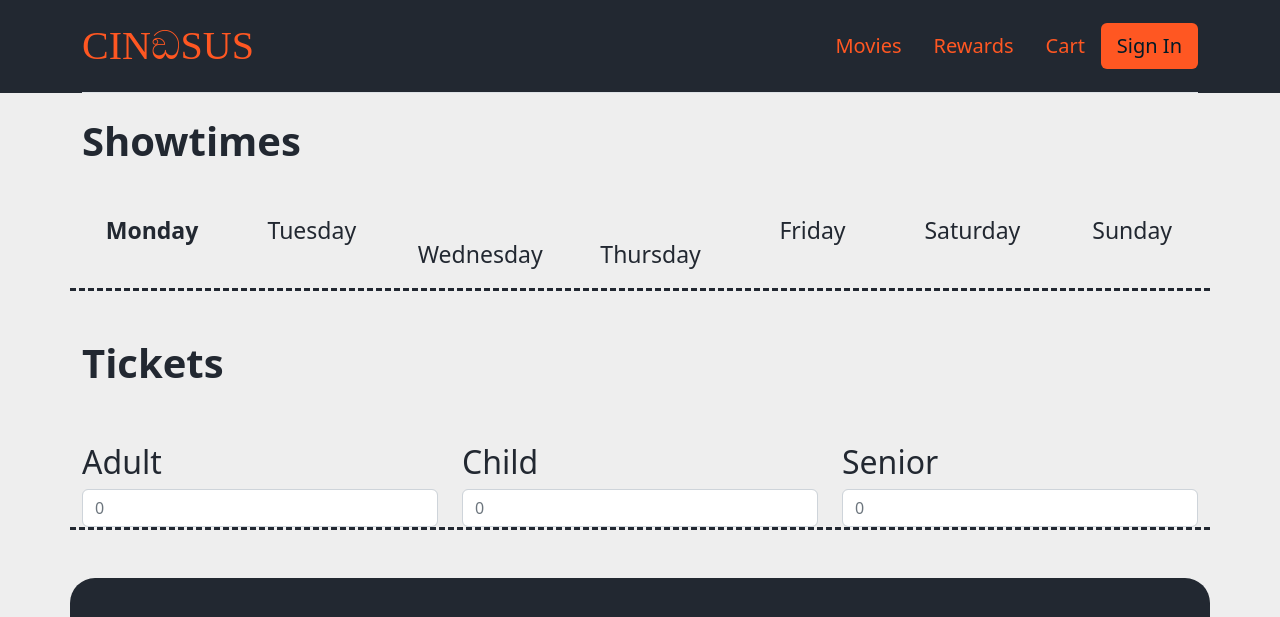
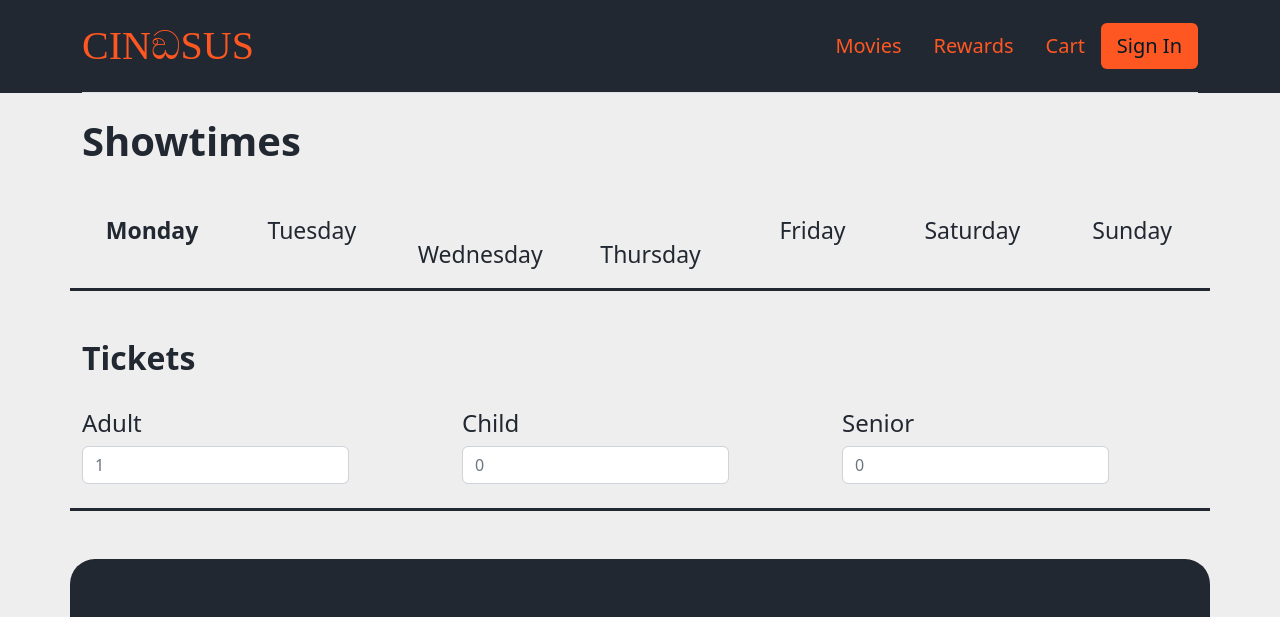
Before and after one commit to Roman363/CineSusWebsite, a website built with webpack: page dist/movieSelect.html in a window 1280 px wide. Shown: the top 617 px of the page. Built offline with nearby package versions, Linux system fonts and the light colour scheme; some packages are replaced by stand-ins of ours; no server answers.

Commit message:
Fixed design

```diff
--- a/dist/movieSelect.html
+++ b/dist/movieSelect.html
@@ -29,7 +29,7 @@
       </div>
     </div>
 
-    <div class="container" style="border-bottom: dashed; border-bottom-color:#222831;">
+    <div class="container" style="border-bottom: solid; border-bottom-color:#222831;">
       <h1 style="color: #222831; font-weight:bold;">Showtimes</h1></br>
       <div class="row">
         <div class="col-sm">
@@ -79,26 +79,24 @@
 
   </br></br>
 
-  <div class="container" style="border-bottom: dashed; border-bottom-color:#222831;">
-    <h1 style="color: #222831; font-weight:bold;">Tickets</h1></br></br>
-    <div class="row">
+  <div class="container" style="border-bottom: solid; border-bottom-color:#222831;">
+    <h2 style="color: #222831; font-weight:bold;">Tickets</h2></br>
+    <div class="row mb-4">
+      <div class="col-sm w-25">
+        <h4 style="color: #222831;">Adult</h4>
+        <input type="number" class="form-control w-75" id="adultTicket" placeholder=1>
+      </div>
+      <div class="col-sm w-25">
+        <h4 style="color: #222831;">Child</h4>
+        <input type="number" class="form-control w-75" id="childTicket" placeholder="0">
+      </div>
+      <div class="col-sm w-25">
+        <h4 style="color: #222831;">Senior</h4>
+        <input type="number" class="form-control w-75" id="seniorTicket" placeholder="0">
+      </div>
+    </div>
+  </div>  </br></br>
 
-      <div class="col w-25">
-        <h2 style="color: #222831;">Adult</h2>
-        <input type="number" class="form-control" id="adultTicket"placeholder="0">
-      </div>
-      <div class="col w-25">
-        <h2 style="color: #222831;">Child</h2>
-        <input type="number" class="form-control" id="childTicket" placeholder="0">
-      </div>
-      <div class="col w-25">
-        <h2 style="color: #222831;">Senior</h2>
-        <input type="number" class="form-control" id="seniorTicket" placeholder="0">
-      </div>
-
-    </div>
-  </div>
-</br></br>
 
 
    <div class="container" style="padding-bottom: 35px;">
```
